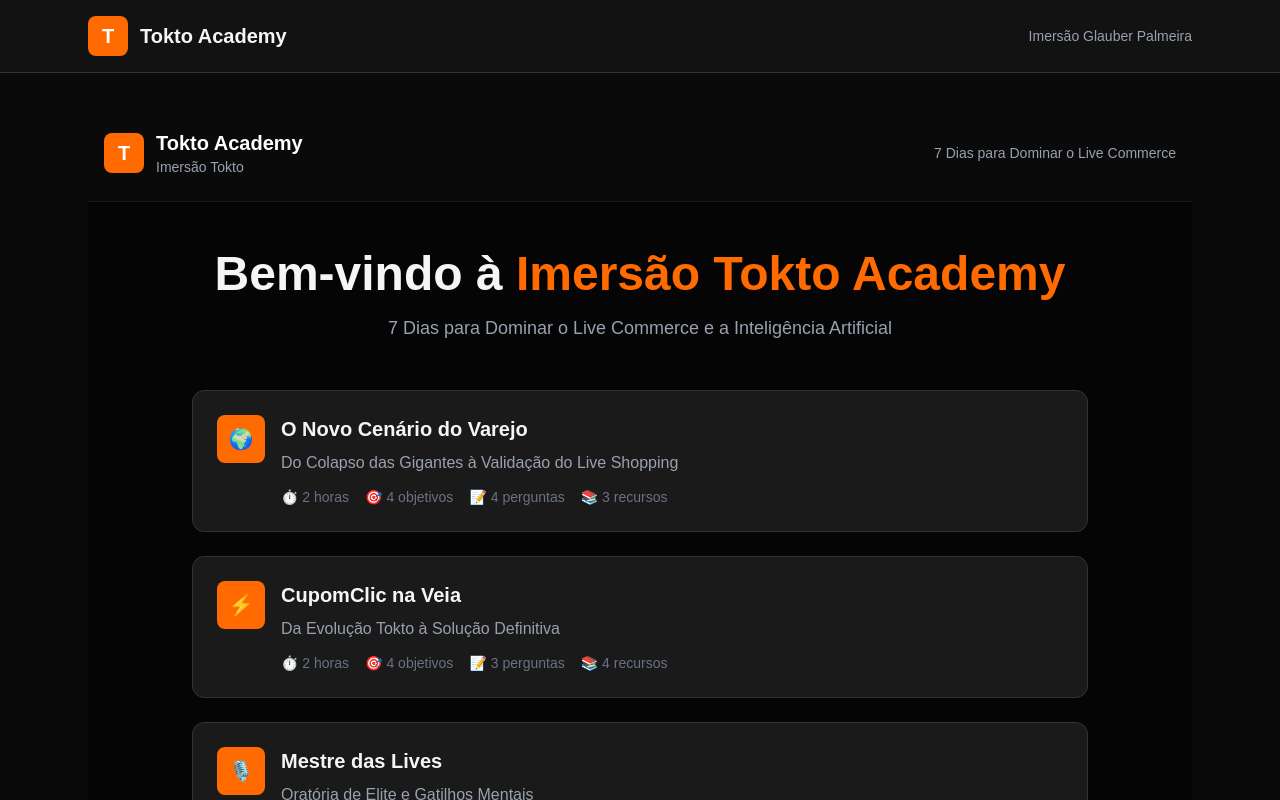
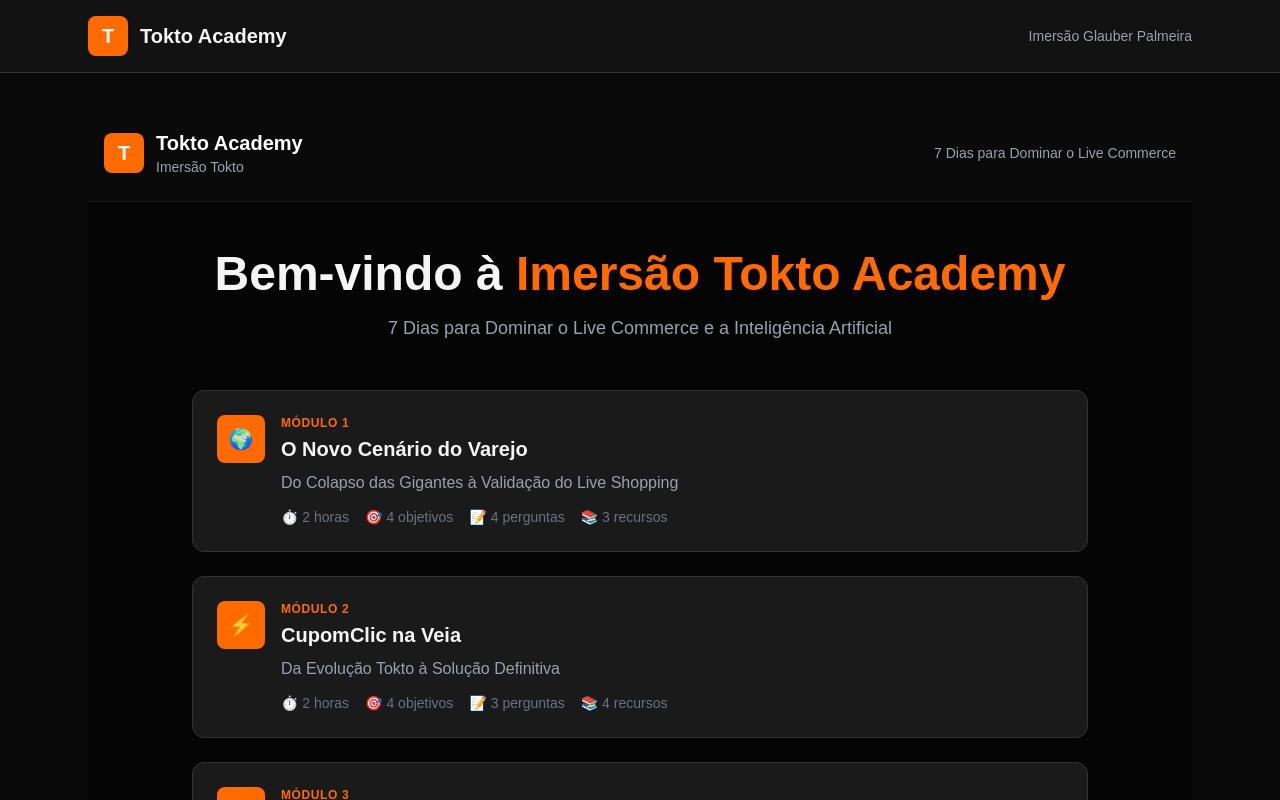
Before and after one commit to mamedstudio/tokto-academy, a Next.js app: page / in a window 1280 px wide. Shown: the top 800 px of the page. Built offline with nearby package versions, Linux system fonts and the light colour scheme.

Commit message:
Update page.tsx

```diff
--- a/app/page.tsx
+++ b/app/page.tsx
@@ -48,6 +48,9 @@
                     {modulo.icone || index + 1}
                   </div>
                   <div className="flex-1">
+                    <p className="text-xs font-semibold text-[#FF6B00] uppercase tracking-wider mb-1">
+                      Módulo {index + 1}
+                    </p>
                     <h3 className="text-xl font-bold mb-2 group-hover:text-[#FF6B00] transition-colors">
                       {modulo.titulo}
                     </h3>
```
